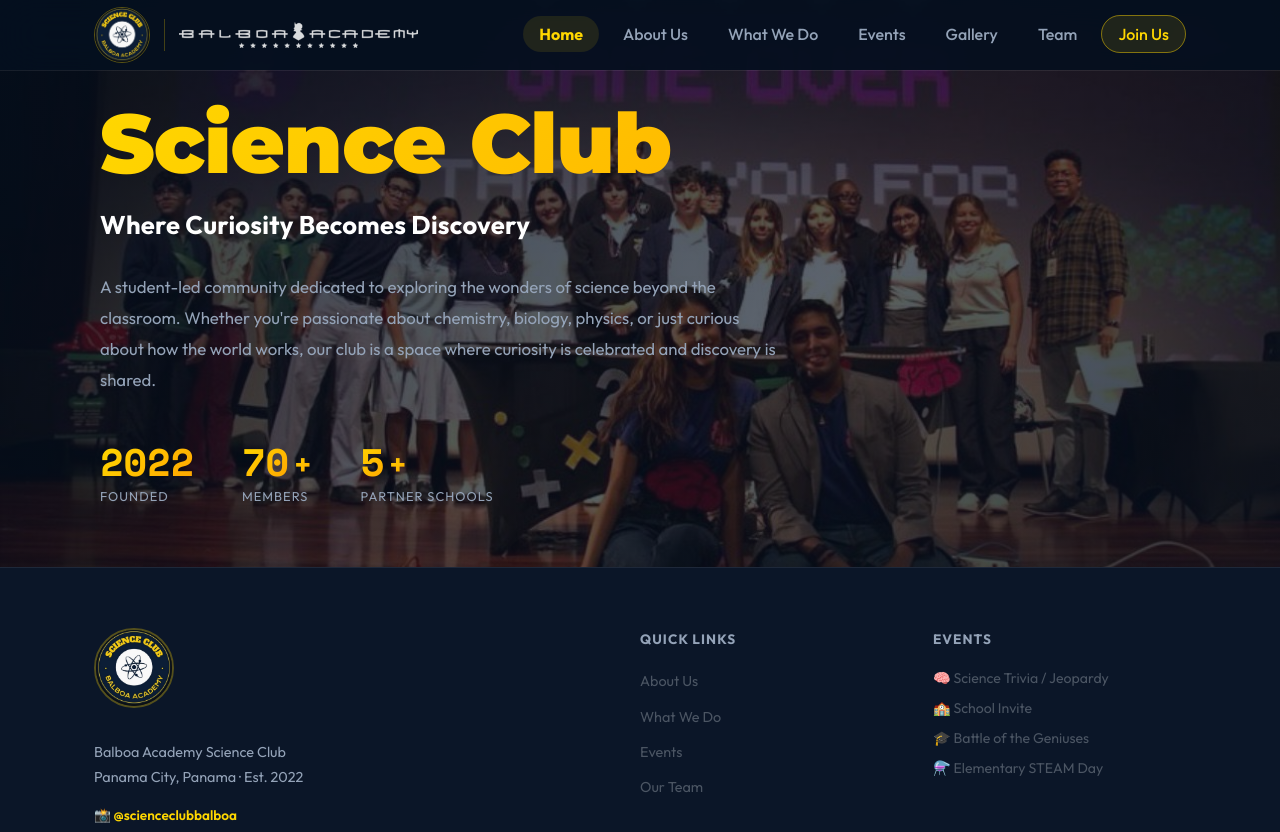
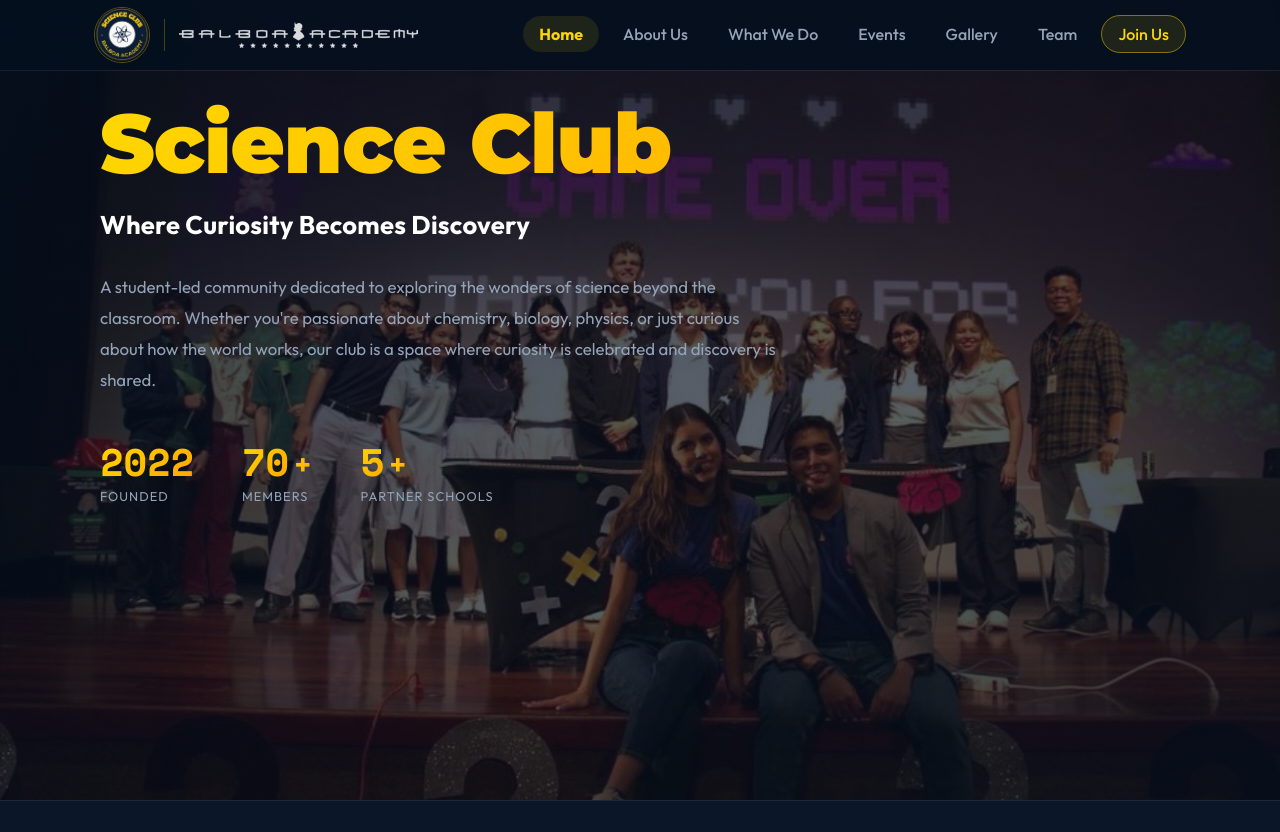
Before and after one commit to jakekim77385/Science-Club, a website: page public/index.html in a window 1280 px wide. Shown: the top 832 px of the page. Drawn offline with nearby package versions, Linux system fonts and the light colour scheme.

Commit message:
Fix: hero section fills full viewport height (100svh) for MacBook Safari

```diff
--- a/public/css/style.css
+++ b/public/css/style.css
@@ -249,7 +249,9 @@ input, select, button { font-family: inherit; }
 
 /* ── HERO ────────────────────────────────────────────── */
 .hero {
-  min-height: auto;
+  height: 100vh;
+  height: 100svh;          /* Safari: accounts for browser chrome */
+  min-height: 100vh;
   display: grid;
   grid-template-columns: 1fr;
   align-items: flex-start;
@@ -258,7 +260,8 @@ input, select, button { font-family: inherit; }
   margin: 0;
   position: relative;
   z-index: 1;
-  overflow: hidden;
+  overflow: hidden;        /* hides image bottom, keeps it in frame */
+  box-sizing: border-box;
 }
 
 /* ── Slideshow layers ── */
```
Also changed, not shown: vercel.json (added), 1 other file.
